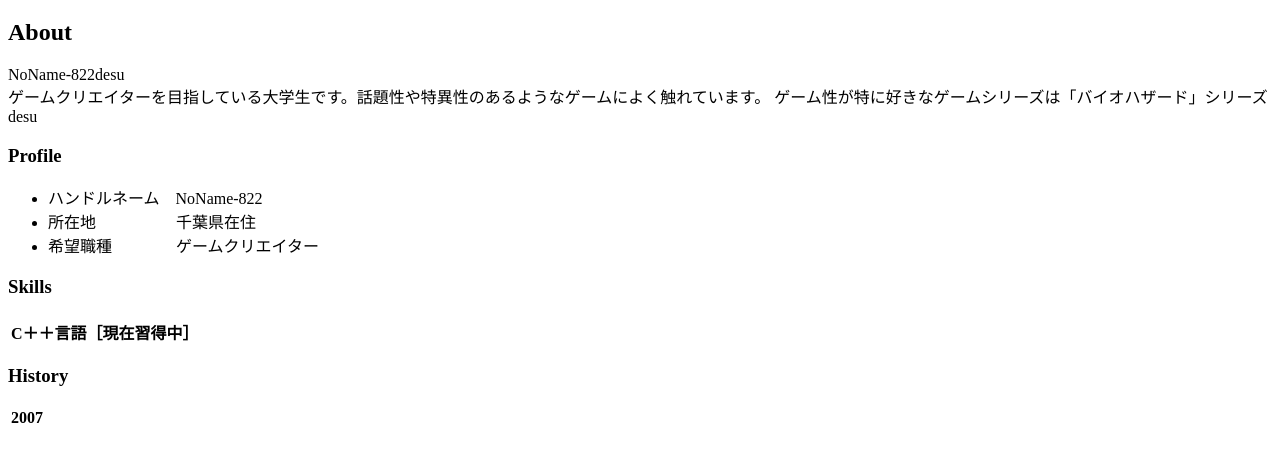
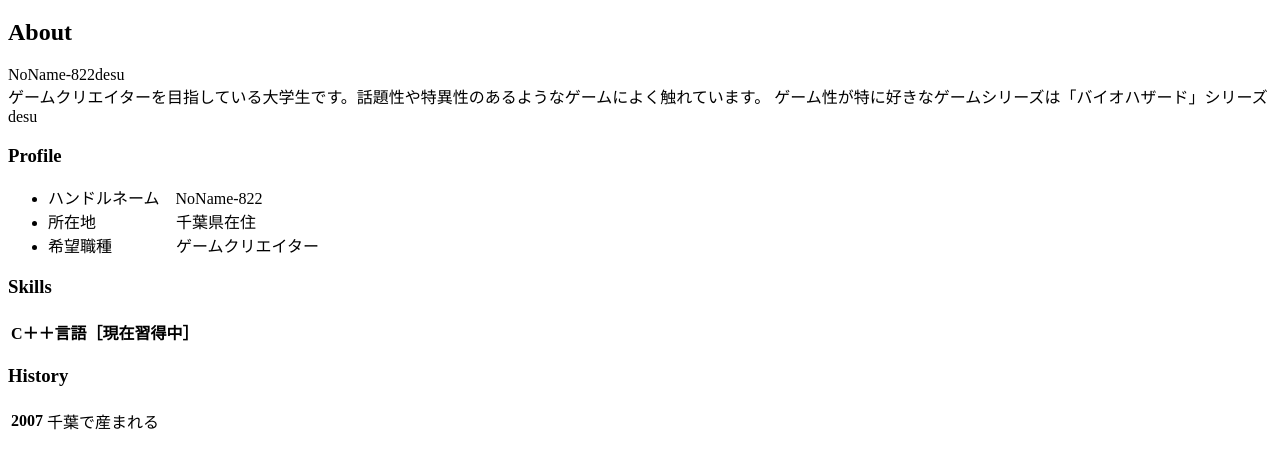
Before and after one commit to NoName-822/NoName-822.github.io, a plain HTML site: page index.html in a window 1280 px wide. Shown: the part 61-530 px from the top of the page. Drawn offline with Linux system fonts and the light colour scheme.

Commit message:
Update index.html

```diff
--- a/index.html
+++ b/index.html
@@ -34,7 +34,7 @@
     <table>
       <tr>
         <th>2007</th>
-        <td><a 千葉にて生誕</td>
+        <td>千葉で産まれる</td>
       </tr>
 
     </table>
```
